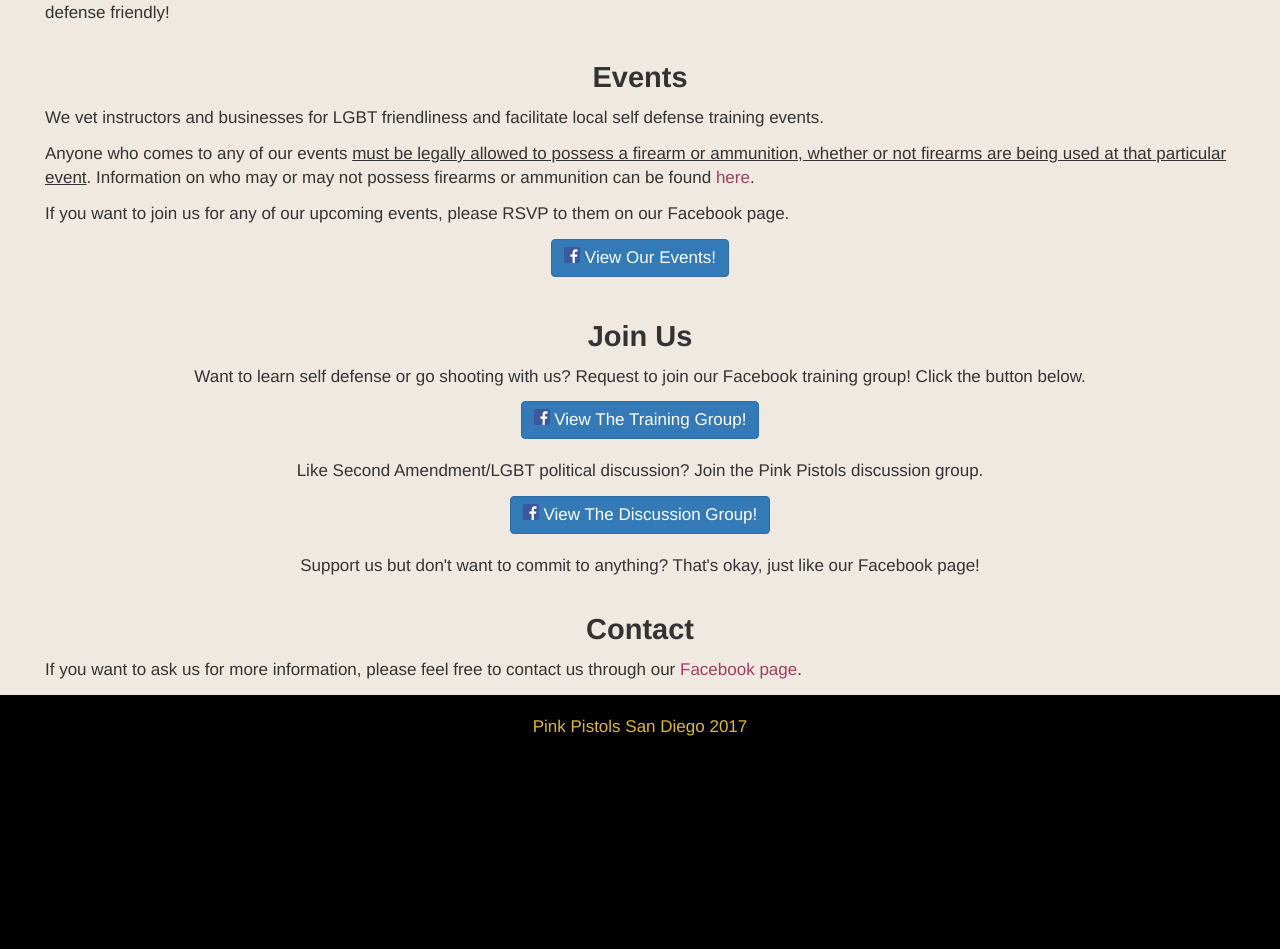
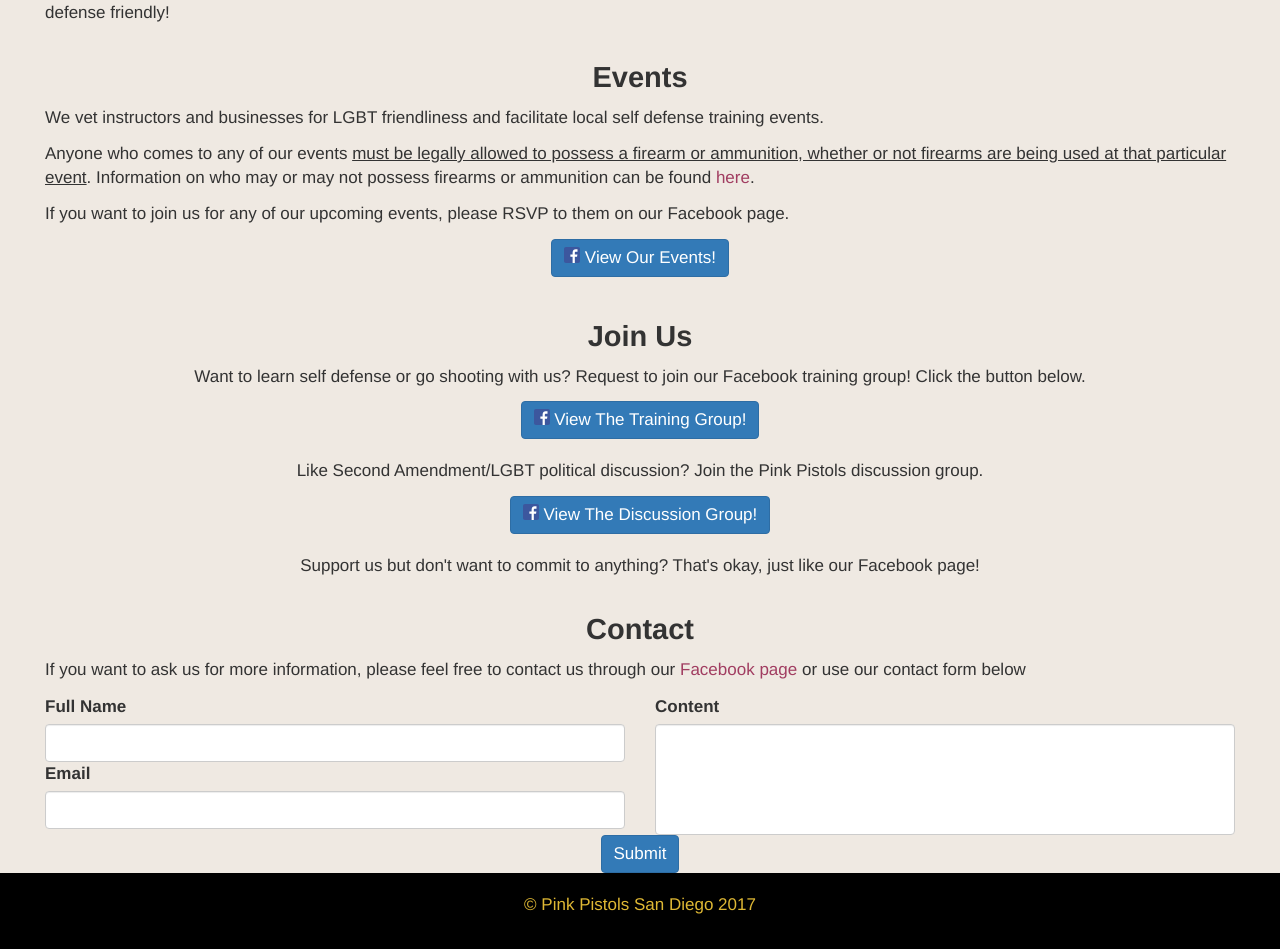
Before and after one commit to hendrickson02/pinkpistols.org, a Jekyll site: the page built from index.md, in a window 1280 px wide. Shown: the part 415-1364 px from the top of the page. Built offline with Jekyll 4.4.1, drawn with Linux system fonts in a browser that asks for light colours; before the commit the page ends 1186 px from its top, so only the background shows below that.

Commit message:
Tweaking email form

```diff
--- a/Gemfile
+++ b/Gemfile
@@ -10,6 +10,7 @@ ruby RUBY_VERSION
 # This will help ensure the proper Jekyll version is running.
 # Happy Jekylling!
 gem "jekyll", "3.4.2"
+gem "jekyll-paginate"
 
 # Sass (SCSS)
 gem "sass"
@@ -25,3 +26,5 @@ end
 
 # Windows does not include zoneinfo files, so bundle the tzinfo-data gem
 gem 'tzinfo-data', platforms: [:mingw, :mswin, :x64_mingw, :jruby]
+
+gem "jekyll-seo-tag"
--- a/_includes/contact.html
+++ b/_includes/contact.html
@@ -3,12 +3,12 @@
     <div class="col-xs-12">
       <div class="h3" style="text-align: center;">Contact</div>
       <!-- <p>If you want to ask us for more information, please feel free to send us an email using the form below.</p> -->
-      <p>If you want to ask us for more information, please feel free to contact us through our <a href="https://www.facebook.com/PinkPistolsSanDiego/">Facebook page</a>.</p>
+      <p>If you want to ask us for more information, please feel free to contact us through our <a href="https://www.facebook.com/PinkPistolsSanDiego/">Facebook page</a> or use our contact form below</p>
     </div>
   </div>
-  <!-- <div class="row-fluid">
+  <form name="sendMessage" id=contactForm>
+    <div class="row-fluid">
       <div class="col-sm-6 align-center">
-      <form name="sendMessage" id=contactForm>
         <div class="row-fluid control-group">
           <label>Full Name</label>
           <br>
@@ -19,7 +19,6 @@
           <br>
           <input type="text" id="contact-email" class="form-control"></input>
         </div>
-      </form>
       </div>
       <div class="col-sm-6 align-center">
         <div class="row-fluid control-group">
@@ -31,5 +30,6 @@
     </div>
     <div class="row-fluid control-group text-center">
       <input id="contact-submit" type="submit" value="Submit" class="btn btn-primary"></input>
-  </div> -->
     </div>
+  </form>
+</div>
--- a/_includes/footer.html
+++ b/_includes/footer.html
@@ -2,7 +2,7 @@
 
   <div class="container-fluid">
     <div class="row-fluid">
-      <p>Pink Pistols San Diego 2017</p>
+      <p>&copy; Pink Pistols San Diego 2017</p>
     </div>
   </div>
 
```
Also changed, not shown: Gemfile.lock. Lines whose indentation alone changed are shown as unchanged.
